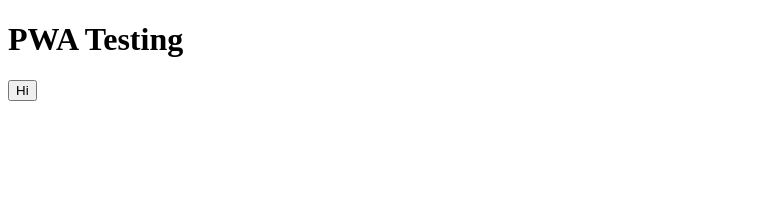
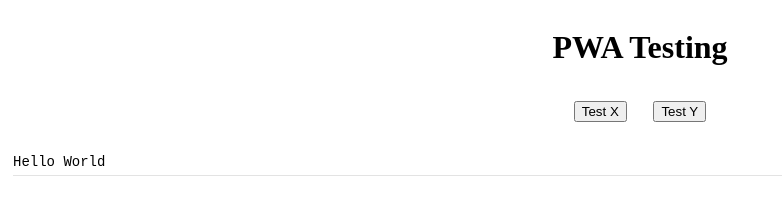
Before and after one commit to JosephMart/pwa-testing, a website built with Parcel: page src/index.html in a window 1280 px wide. Shown: the whole page, without its empty margins (0-782 px from the left). Built offline with nearby package versions, Linux system fonts and the light colour scheme.

Commit message:
some more basic setup

```diff
--- a/src/index.html
+++ b/src/index.html
@@ -1,15 +1,26 @@
 <!DOCTYPE html>
 <html lang="en">
-<head>
-    <meta charset="UTF-8">
-    <meta http-equiv="X-UA-Compatible" content="IE=edge">
-    <meta name="viewport" content="width=device-width, initial-scale=1.0">
+  <head>
+    <meta charset="UTF-8" />
+    <meta http-equiv="X-UA-Compatible" content="IE=edge" />
+    <meta name="viewport" content="width=device-width, initial-scale=1.0" />
     <title>PWA Testing</title>
-    <link rel="manifest" href="./manifest.webmanifest">
-</head>
-<body>
-    <h1>PWA Testing</h1>
-    <button id="testBtn">Hi</button>
+
+    <link rel="stylesheet" href="./main.css" />
+    <link rel="manifest" href="./manifest.webmanifest" />
+  </head>
+  <body>
+    <header>
+      <h1>PWA Testing</h1>
+
+      <div class="action-btns">
+        <button id="testX">Test X</button>
+        <button id="testY">Test Y</button>
+      </div>
+    </header>
+
+    <ul id="console"><ul>
+
     <script src="./index.ts"></script>
-</body>
+  </body>
 </html>
--- a/src/index.ts
+++ b/src/index.ts
@@ -1,9 +1,10 @@
-import { onClick } from "./utils";
+import { log, onClick } from "./utils";
 
-console.log('hello world');
+log(`Hello World`);
 
-function test() {
-    console.log(`click`);
+function test(ev: MouseEvent) {
+    log(`click`);
 }
 
-onClick("testBtn", test);
+onClick("testX", test);
+onClick("testY", test);
--- /dev/null
+++ b/src/main.css
@@ -0,0 +1,25 @@
+header {
+  display: flex;
+  flex-direction: column;
+  align-items: center;
+  justify-content: center;
+}
+header > .action-btns {
+  display: flex;
+  justify-content: space-around;
+}
+
+button {
+  margin: 1em;
+}
+
+ul#console {
+  list-style-type: none;
+  font-family: monospace;
+  font-size: 14px;
+  line-height: 25px;
+  padding-left: 5px;
+}
+ul#console li {
+  border-bottom: solid 1px #80808038;
+}
--- /dev/null
+++ b/src/memory.ts
@@ -0,0 +1,3 @@
+export function TestMemory() {
+
+}
--- a/src/utils.ts
+++ b/src/utils.ts
@@ -1,8 +1,14 @@
-export function onClick(id: string, cb: () => void) {
+export function onClick(id: string, cb: (ev: MouseEvent) => any) {
     const el = document.getElementById(id);
-    // if (el === null) {
-        // console.warn(`onClick: no item with id ${id}`);
-        // return
-    // }
+    if (el === null) {
+        console.warn(`onClick: no item with id ${id}`);
+        return
+    }
     el.onclick = cb;
 }
+
+export function log(txt: any) {
+    var newLine = document.createElement("li");
+    newLine.innerHTML = (typeof txt === 'string') ? txt : JSON.stringify(txt, null, 4);
+    document.querySelector('#console').appendChild(newLine);
+}
```
